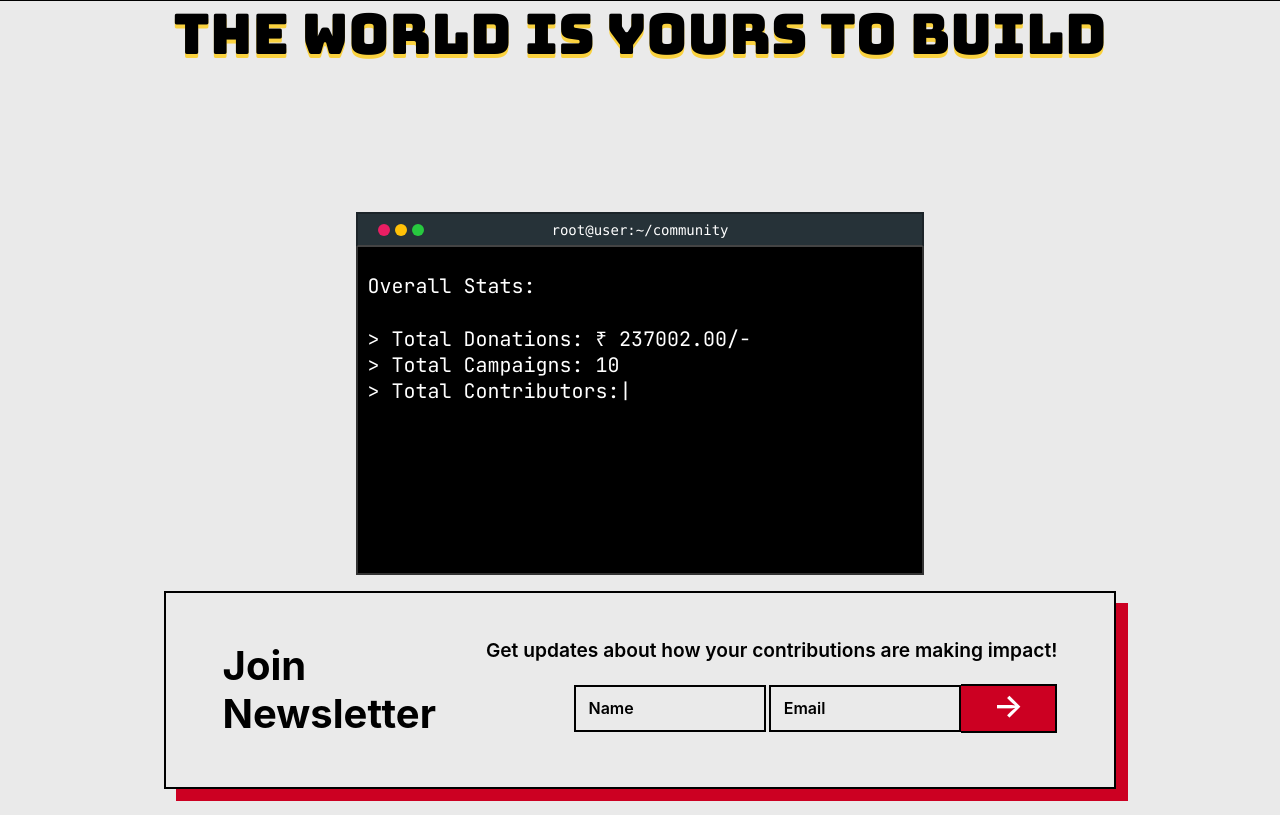
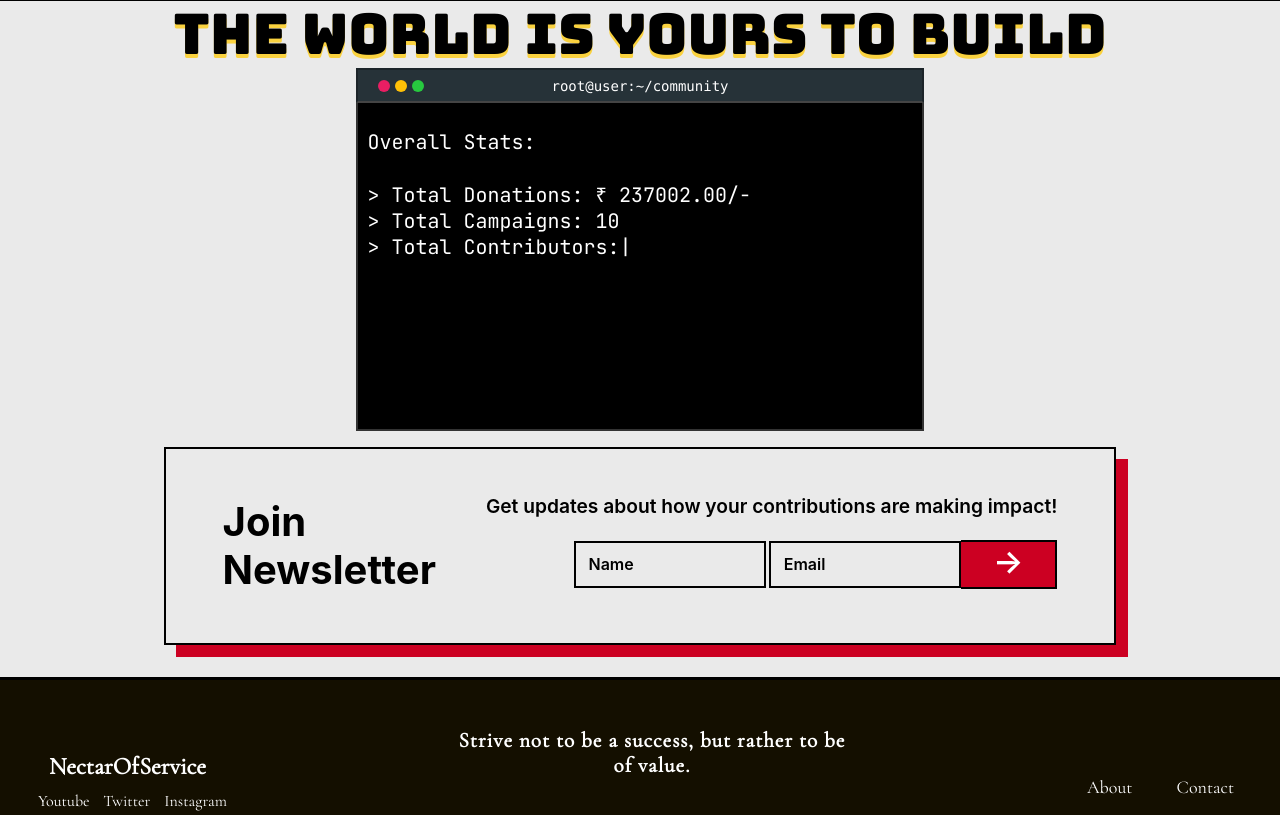
Before and after one commit to Chirag8023/NectarOfService, a PHP site: page /nectarofservice/assets/landing_page.php in a window 1280 px wide. Shown: the part 559-1374 px from the top of the page. Run offline with PHP 8.4, Linux system fonts and the light colour scheme; data comes from the database, SQL or seed files in the repository; some web fonts are replaced.

Commit message:
Update main_style.css

```diff
--- a/assets/main_style.css
+++ b/assets/main_style.css
@@ -434,7 +434,6 @@ a:hover {
 	width: 45%;
 	padding: 0;
 	margin: 0 auto;
-	margin-top: 9rem;
 }
 
 .terminal-header {
```
